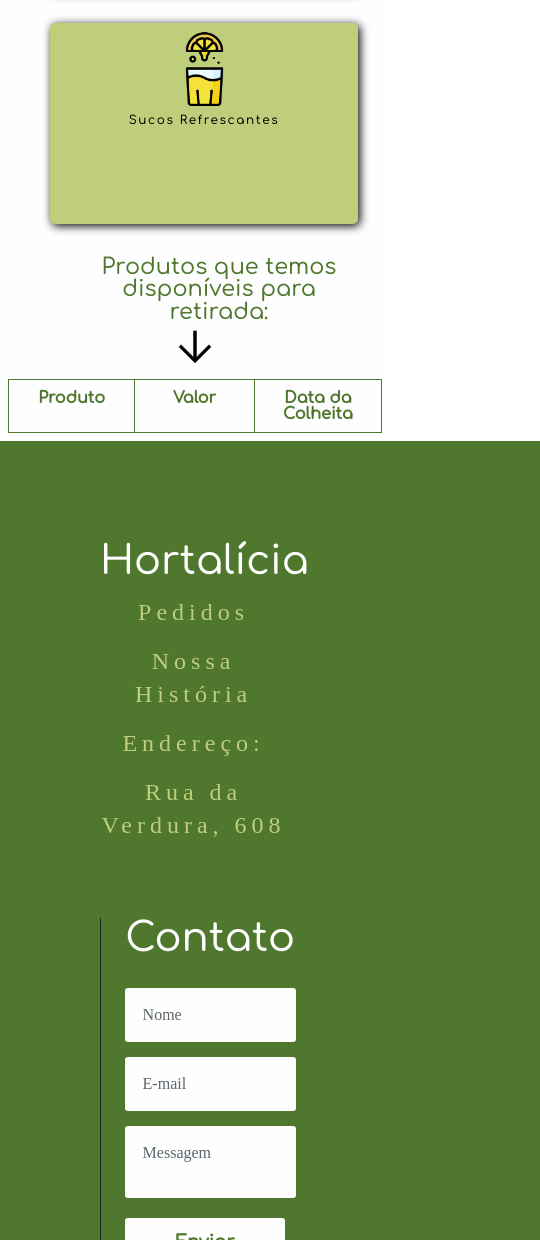
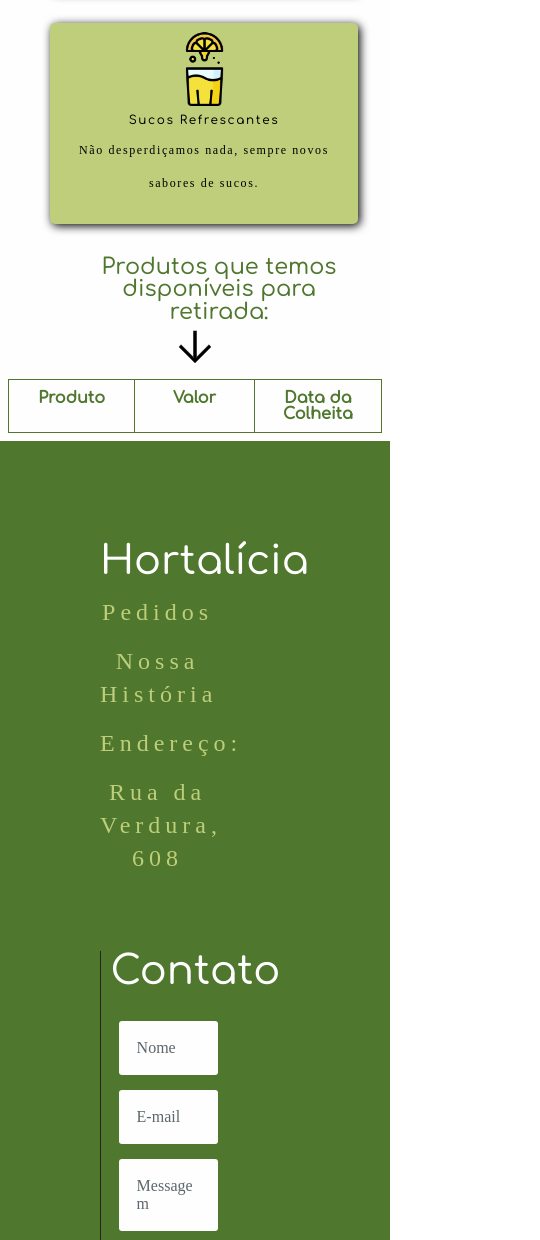
Before and after one commit to CaiorFeliciano/Ada-VemSerTech-Projeto-FrontEndEstatico, a website: page src/index.html in a window 390 px wide. Shown: the part 760-2000 px from the top of the page, 540 px wide, since content can reach past the window. Drawn offline with Linux system fonts and the light colour scheme; a web font is replaced by a local one.

```diff
--- a/src/style/style.css
+++ b/src/style/style.css
@@ -98,6 +98,7 @@
   font-size: 1rem;
   text-align: center;
   letter-spacing: 0.1rem;
+  color: #000000;
 }
 
 .table-text {
@@ -347,7 +348,6 @@
     flex-direction: column;
     align-items: center;
     align-items: start;
-    width: 100%;
   }
 
 
```
Also changed, not shown: assets/img/img.jpg (added).
